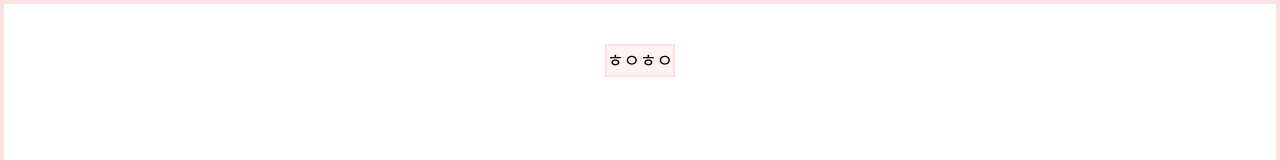
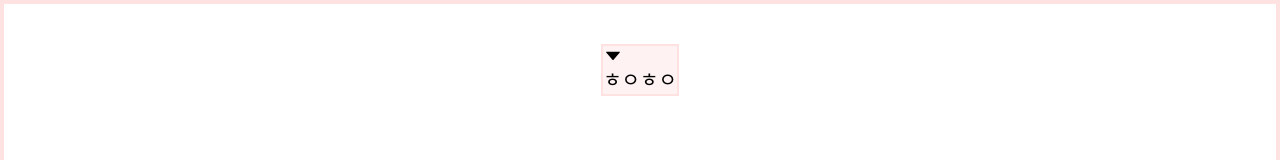
Before and after one commit to blkaka66/lolgg, a React (Vite) app: page / in a window 1280 px wide. Shown: the top 160 px of the page. Built offline with nearby package versions, Linux system fonts and the light colour scheme.

Commit message:
0912 buttonsize안바뀜

```diff
--- a/package.json
+++ b/package.json
@@ -13,7 +13,8 @@
   },
   "dependencies": {
     "react": "^18.2.0",
-    "react-dom": "^18.2.0"
+    "react-dom": "^18.2.0",
+    "react-icons": "^4.11.0"
   },
   "devDependencies": {
     "@storybook/addon-essentials": "^7.4.0",
--- a/src/App.tsx
+++ b/src/App.tsx
@@ -1,4 +1,4 @@
-
+import { AiFillCaretDown } from "react-icons/ai";
 
 import ButtonComponent from "./components/button/button"
 
@@ -13,13 +13,13 @@ function App() {
 
             <ButtonComponent
                 text="ㅎㅇㅎㅇ"
-                buttonSize = "8"
-                textSize = "text-lg"
-                iconSize = "4"
+                buttonSize = "16"
+                textSize = "text-xl"
+                icon={<AiFillCaretDown />}
                 onClick={onclick11}
             />
 
-        </div>
+       </div>
             )
     }
 
--- a/src/components/button/button.tsx
+++ b/src/components/button/button.tsx
@@ -4,24 +4,27 @@ const ButtonComponent = ({
                     text = "",
                     buttonSize = "4",
                     textSize = "text-sm",
+                    icon = null,
                     // iconSize = "4",
                     // iconPosition = "before",
                     isDisabled = false,
                     onClick = null,
                 }) => {
-    const buttonClasses = `border-2 border-red-100 w-${buttonSize} h-${buttonSize} bg-red-50`;
-
+    const buttonClasses = `flex-auto border-2 border-red-100 w-${buttonSize} h-${buttonSize} bg-red-50`;
 
     return (
+
             <button
                 className={buttonClasses}
                 disabled={isDisabled}
                 onClick={onClick}
             >
+                {icon && <div>{icon}</div>}
                 {/*{iconPosition === "before" && <span className={iconSize}></span>}*/}
                 {textSize !== "none" && <span className={`${textSize}`}>{text}</span>}
                 {/*{iconPosition === "after" && <span className={`icon icon-${iconSize}`}></span>}*/}
             </button>
+
     );
 }
 
```
Also changed, not shown: 1 other file (tests, documents, lock files or other folders). Lines whose indentation alone changed are shown as unchanged.
